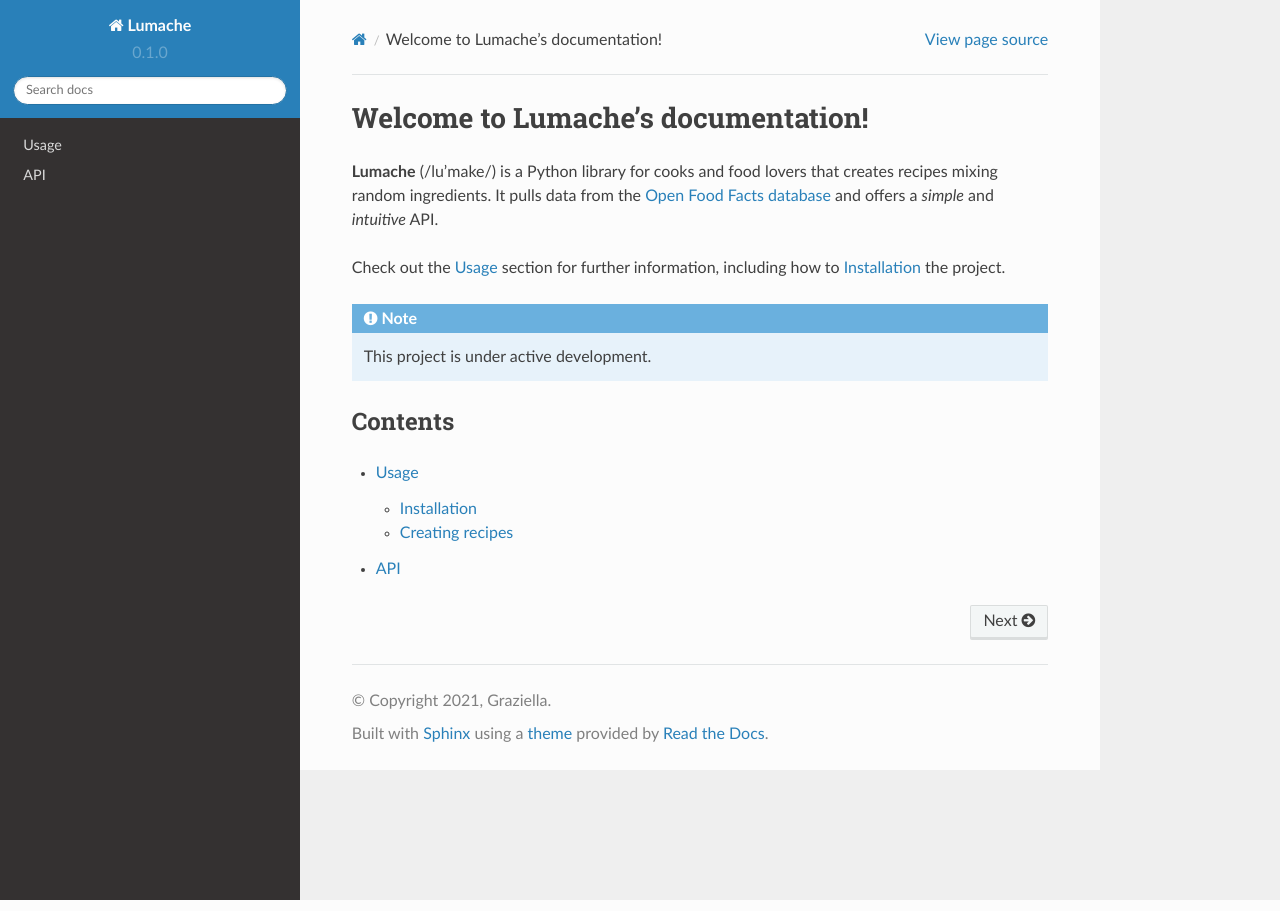
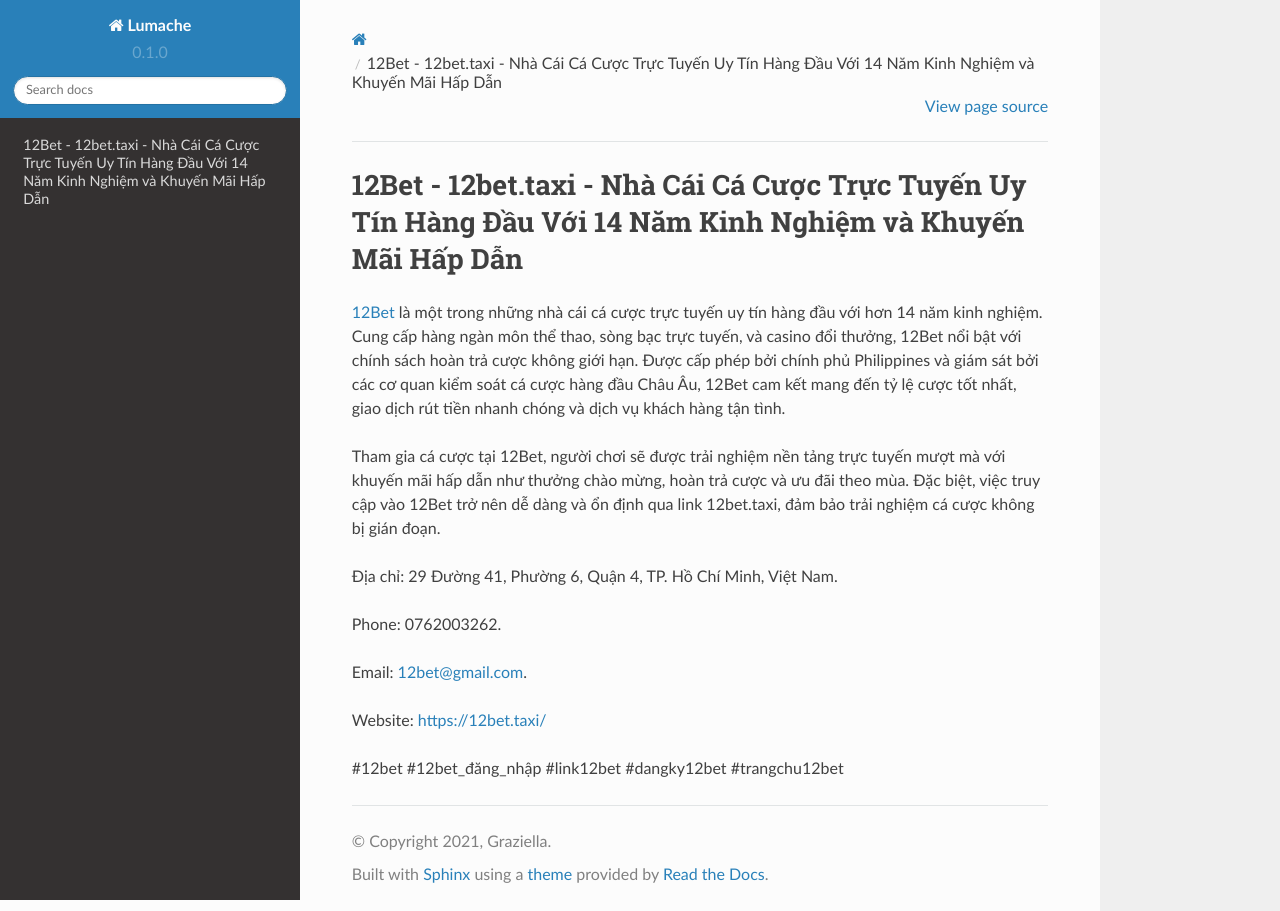
Before and after one commit to juniorhodge8/12bettaxi, a Sphinx documentation site: the page built from docs/source/index.rst, in a window 1280 px wide. Built offline with Sphinx 7.4.7 and the Read the Docs theme 2.0.0, drawn with Linux system fonts in a browser that asks for light colours.

Commit message:
Update index.rst

```diff
--- a/docs/source/index.rst
+++ b/docs/source/index.rst
@@ -1,22 +1,16 @@
-Welcome to Lumache's documentation!
+12Bet - 12bet.taxi - Nhà Cái Cá Cược Trực Tuyến Uy Tín Hàng Đầu Với 14 Năm Kinh Nghiệm và Khuyến Mãi Hấp Dẫn
 ===================================
 
-**Lumache** (/lu'make/) is a Python library for cooks and food lovers
-that creates recipes mixing random ingredients.
-It pulls data from the `Open Food Facts database <https://world.openfoodfacts.org/>`_
-and offers a *simple* and *intuitive* API.
+`12Bet <https://12bet.taxi/>`_ là một trong những nhà cái cá cược trực tuyến uy tín hàng đầu với hơn 14 năm kinh nghiệm. Cung cấp hàng ngàn môn thể thao, sòng bạc trực tuyến, và casino đổi thưởng, 12Bet nổi bật với chính sách hoàn trả cược không giới hạn. Được cấp phép bởi chính phủ Philippines và giám sát bởi các cơ quan kiểm soát cá cược hàng đầu Châu Âu, 12Bet cam kết mang đến tỷ lệ cược tốt nhất, giao dịch rút tiền nhanh chóng và dịch vụ khách hàng tận tình.
 
-Check out the :doc:`usage` section for further information, including
-how to :ref:`installation` the project.
+Tham gia cá cược tại 12Bet, người chơi sẽ được trải nghiệm nền tảng trực tuyến mượt mà với khuyến mãi hấp dẫn như thưởng chào mừng, hoàn trả cược và ưu đãi theo mùa. Đặc biệt, việc truy cập vào 12Bet trở nên dễ dàng và ổn định qua link 12bet.taxi, đảm bảo trải nghiệm cá cược không bị gián đoạn.
 
-.. note::
+Địa chỉ: 29 Đường 41, Phường 6, Quận 4, TP. Hồ Chí Minh, Việt Nam.
 
-   This project is under active development.
+Phone: 0762003262.
 
-Contents
---------
+Email: 12bet@gmail.com.
 
-.. toctree::
+Website: https://12bet.taxi/
 
-   usage
-   api
+#12bet #12bet_đăng_nhập #link12bet #dangky12bet #trangchu12bet
```
